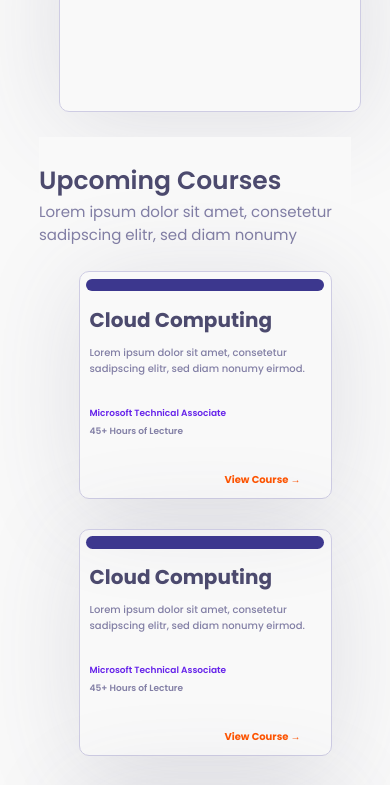
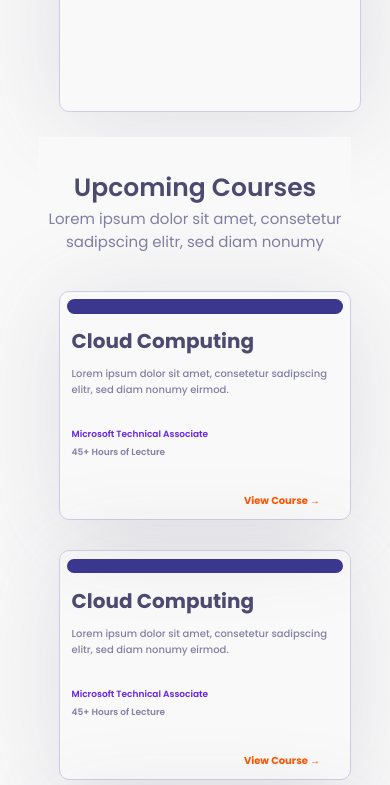
Before and after one commit to divyashasinha23/Floxus_website, a React (Create React App) app in the folder frontend/: page / in a window 390 px wide. Shown: the part 1580-2365 px from the top of the page. Built offline with nearby package versions, Linux system fonts and the light colour scheme.

Commit message:
coursesection responsiveness checked

```diff
--- a/frontend/src/components/CourseSection/CourseSection.js
+++ b/frontend/src/components/CourseSection/CourseSection.js
@@ -18,6 +18,13 @@ const CourseHeadingContainer = styled.div`
   height: 10vh;
   width: 80%;
   background-color: #f9f9f9;
+
+  @media (max-width: 496px) {
+    text-align: center;
+    p {
+      margin-top: 10%;
+    }
+  }
 `;
 
 const CourseHeading = styled.p`
@@ -34,6 +41,10 @@ const CourseWrapper = styled.div`
   background-color: #f9f9f9;
   justify-content: center;
   align-items: center;
+
+  @media (max-width: 496px) {
+    margin-top: 5%;
+  }
 `;
 
 const CourseBoxContainer = styled.div`
@@ -44,6 +55,10 @@ const CourseBoxContainer = styled.div`
   flex-wrap: wrap;
   justify-content: space-around;
   margin-bottom: 10%;
+
+  @media (max-width: 496px) {
+    width: 80%;
+  }
 `;
 
 const CourseSection = () => {
```
